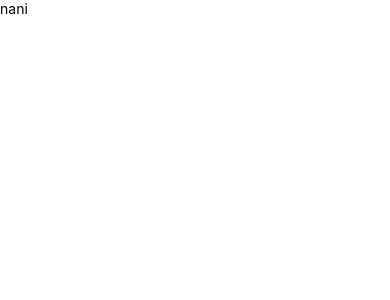
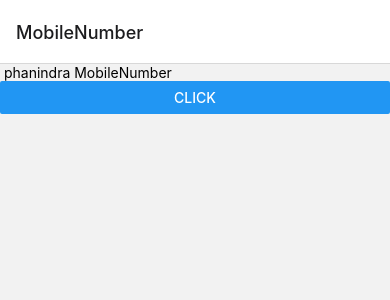
Before and after one commit to phanindra0512/RJ_Sweets, a React Native app: screen /MobileNumber in a window 390 px wide. Shown: the top 300 px of the page. Built offline with nearby package versions, Linux system fonts and the light colour scheme.

Commit message:
made changes

```diff
--- a/App.js
+++ b/App.js
@@ -1,11 +1,20 @@
 import React from "react";
 import { View, Text } from "react-native";
+import { NavigationContainer } from "@react-navigation/native";
+import { createNativeStackNavigator } from "@react-navigation/native-stack";
+import MobileNumber from "./src/screens/MobileNumber/MobileNumber.ui";
+import OTP from "./src/screens/OTP/OTP.ui";
 
 const App = () => {
+  const Stack = createNativeStackNavigator();
+
   return (
-    <View>
-      <Text>nani</Text>
-    </View>
+    <NavigationContainer>
+      <Stack.Navigator>
+        <Stack.Screen name="MobileNumber" component={MobileNumber} />
+        <Stack.Screen name="OTP" component={OTP} />
+      </Stack.Navigator>
+    </NavigationContainer>
   );
 };
 
--- a/package.json
+++ b/package.json
@@ -10,8 +10,12 @@
     "lint": "eslint ."
   },
   "dependencies": {
+    "@react-navigation/native": "^6.0.13",
+    "@react-navigation/native-stack": "^6.9.1",
     "react": "18.1.0",
-    "react-native": "0.70.6"
+    "react-native": "0.70.6",
+    "react-native-safe-area-context": "^4.4.1",
+    "react-native-screens": "^3.18.2"
   },
   "devDependencies": {
     "@babel/core": "^7.12.9",
--- /dev/null
+++ b/src/screens/MobileNumber/MobileNumber.ui.tsx
@@ -0,0 +1,13 @@
+import React from "react";
+import { View, Text, Button } from "react-native";
+
+const MobileNumber = ({navigation}) => {
+  return (
+    <View>
+      <Text> phanindra MobileNumber</Text>
+      <Button title="click" onPress={() => navigation.navigate('OTP')} />
+    </View>
+  );
+};
+
+export default MobileNumber;
--- /dev/null
+++ b/src/screens/OTP/OTP.ui.tsx
@@ -0,0 +1,12 @@
+import React from 'react'
+import {View,Text} from 'react-native'
+
+const OTP = () => {
+  return (
+    <View>
+        <Text>OTP screen</Text>
+    </View>
+  )
+}
+
+export default OTP
```
Also changed, not shown: src/screens/MobileNumber/MobileNumber.strings.ts (added), src/screens/MobileNumber/MobileNumber.styles.ts (added), src/screens/OTP/OTP.strings.ts (added), src/screens/OTP/OTP.styles.ts (added), 969 other files (tests, documents, lock files or other folders).
